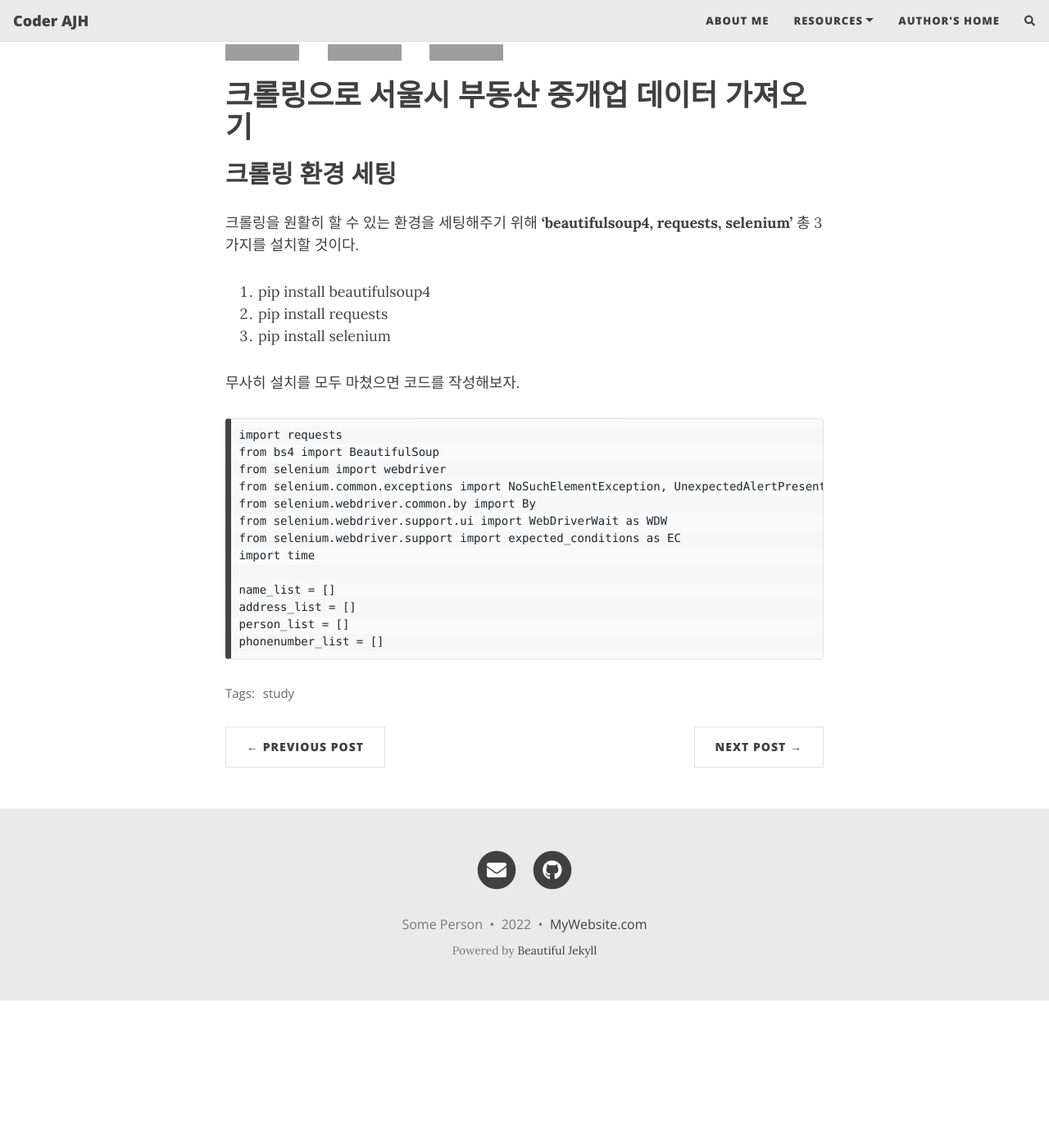
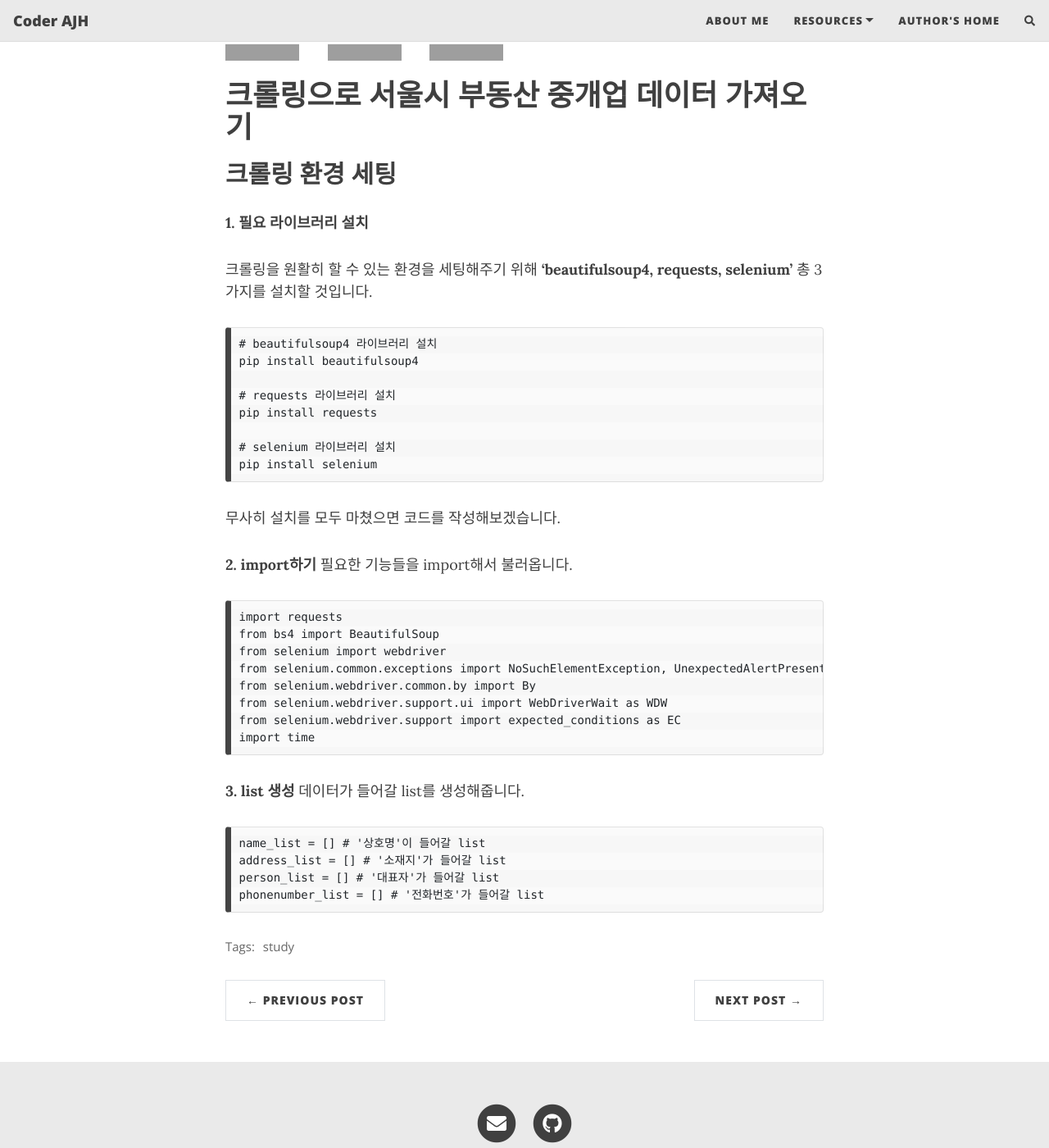
Before and after one commit to junhong625/junhong625.github.io, a Jekyll site: the page built from _posts/2022-01-27-crawling.md, in a window 1280 px wide and 1400 px high, scrolled down 303 px. Shown: the whole window at 82% size. Built offline with Jekyll 4.4.1, drawn with Linux system fonts in a browser that asks for light colours; nearby versions of some CDN libraries; comment, search, counter and statistics services are not loaded; before the commit the page ends 1523 px from its top, so only the background shows below that; grey boxes are pictures that could not be loaded.

Commit message:
Update 2022-01-27-crawling.md

````diff
--- a/_posts/2022-01-27-crawling.md
+++ b/_posts/2022-01-27-crawling.md
@@ -12,15 +12,23 @@ comments: true
 
 ## 크롤링 환경 세팅
 
-크롤링을 원활히 할 수 있는 환경을 세팅해주기 위해 **'beautifulsoup4, requests, selenium'** 총 3가지를 설치할 것이다.
+**1. 필요 라이브러리 설치**
 
-1. pip install beautifulsoup4
-2. pip install requests
-3. pip install selenium
+크롤링을 원활히 할 수 있는 환경을 세팅해주기 위해 **'beautifulsoup4, requests, selenium'** 총 3가지를 설치할 것입니다.
+```
+# beautifulsoup4 라이브러리 설치
+pip install beautifulsoup4
 
-무사히 설치를 모두 마쳤으면 코드를 작성해보자.
+# requests 라이브러리 설치
+pip install requests
 
+# selenium 라이브러리 설치
+pip install selenium
+```
+무사히 설치를 모두 마쳤으면 코드를 작성해보겠습니다.
 
+**2. import하기**
+필요한 기능들을 import해서 불러옵니다.
 ```
 import requests
 from bs4 import BeautifulSoup
@@ -30,9 +38,13 @@ from selenium.webdriver.common.by import By
 from selenium.webdriver.support.ui import WebDriverWait as WDW
 from selenium.webdriver.support import expected_conditions as EC
 import time
+```
 
-name_list = []
-address_list = []
-person_list = []
-phonenumber_list = []
+**3. list 생성**
+데이터가 들어갈 list를 생성해줍니다.
 ```
+name_list = [] # '상호명'이 들어갈 list
+address_list = [] # '소재지'가 들어갈 list
+person_list = [] # '대표자'가 들어갈 list
+phonenumber_list = [] # '전화번호'가 들어갈 list
+```
````
